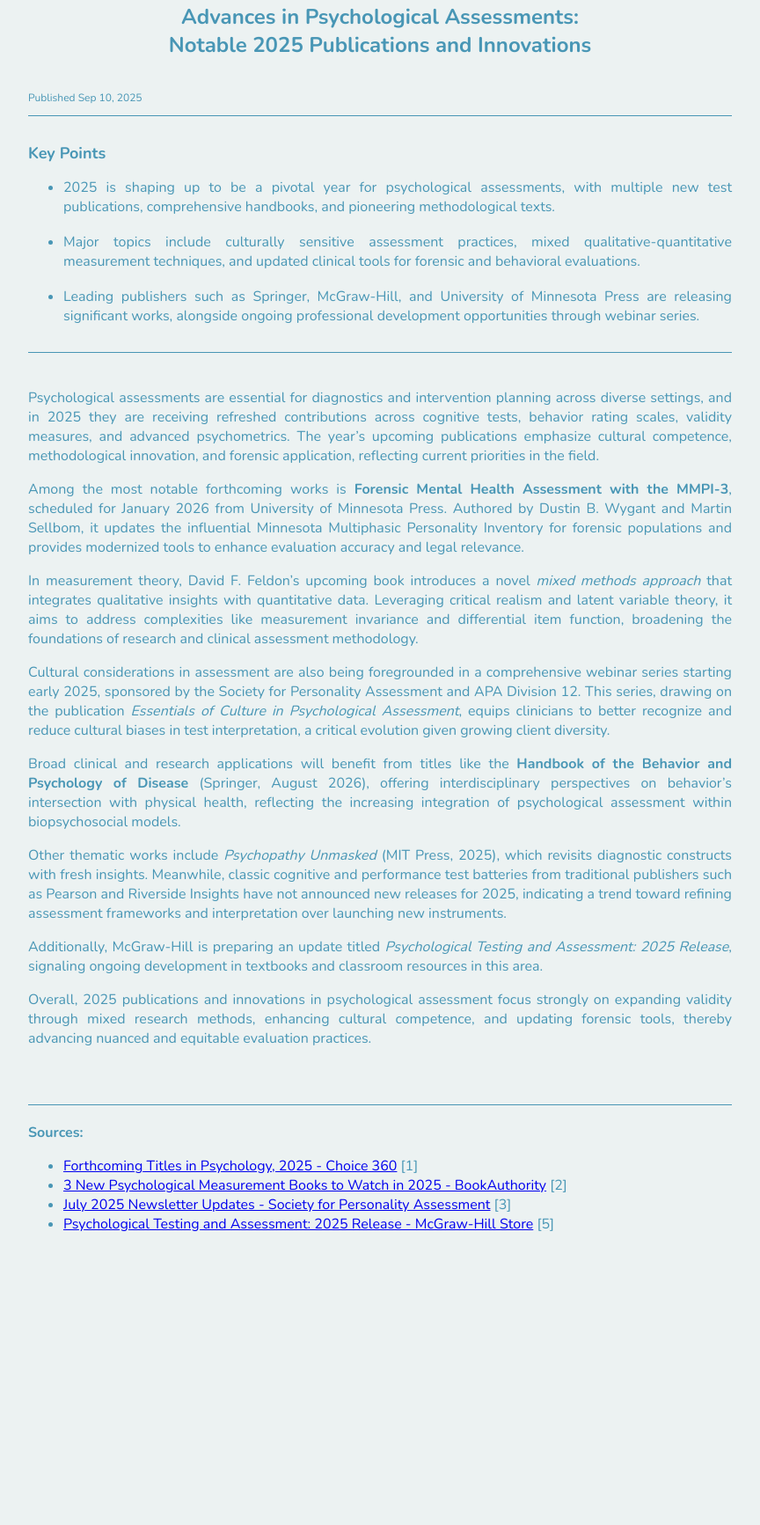
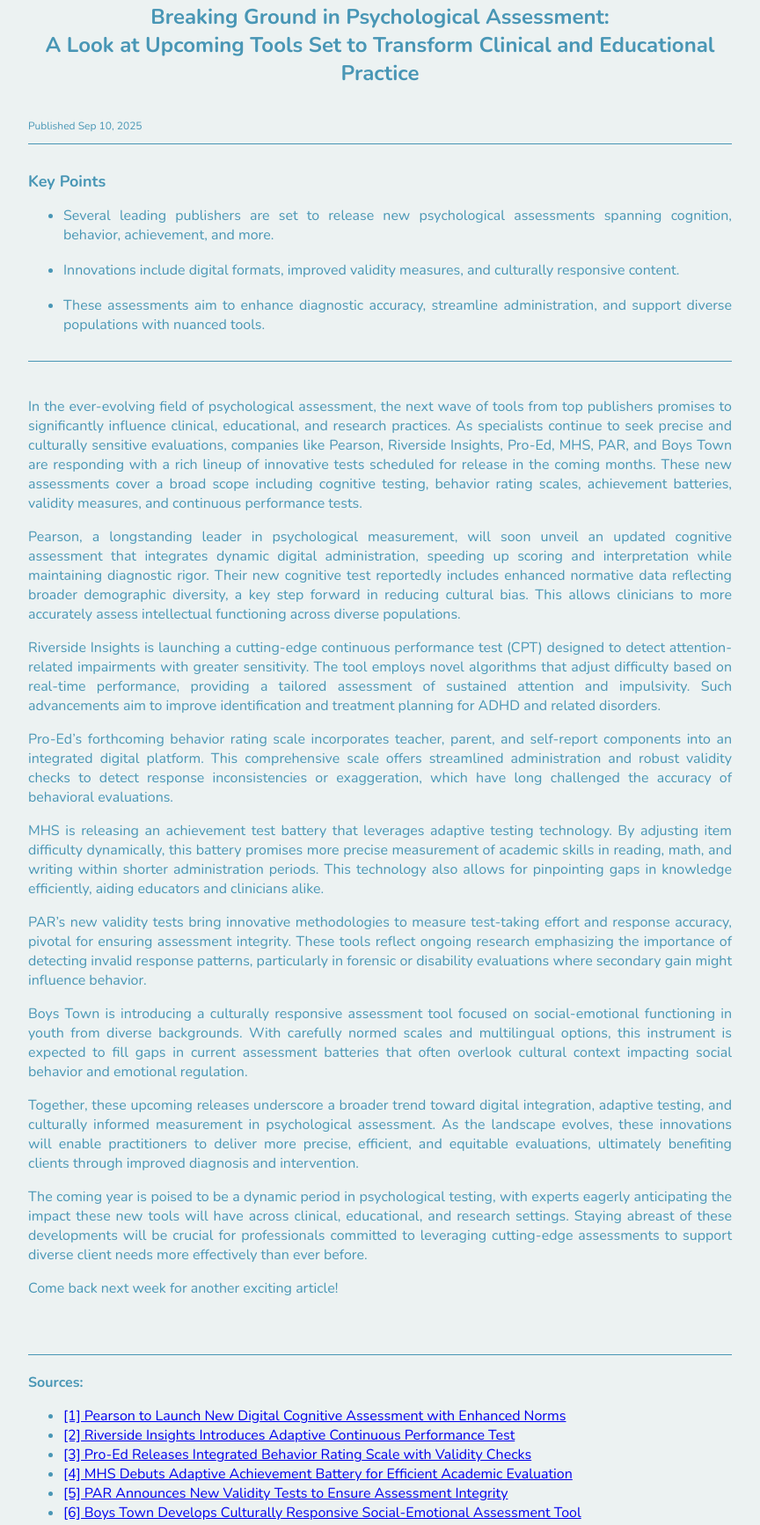
Before and after one commit to Grenghis-Khan/generated-blog-posts, a plain HTML site: page index.html in a window 1280 px wide. Shown: the part 453-2186 px from the top of the page at 88% size, without its empty margins (208-1072 px from the left). Before the commit the page ends 1915 px from the top, so only its background shows below. Drawn offline with nearby package versions, Linux system fonts and the light colour scheme.

Commit message:
new post content

```diff
--- a/index.html
+++ b/index.html
@@ -13,7 +13,8 @@
       }
     </style>
     <title>
-      Advances in Psychological Assessments:<br> Notable 2025 Publications and Innovations
+      Breaking Ground in Psychological Assessment:
+      A Look at Upcoming Tools Set to Transform Clinical and Educational Practice
     </title>
   </head>
   <body
@@ -43,7 +44,8 @@
 </div>
 <div style="max-width: 800px; margin: 0 20px 60px 20px; justify-self: center">
   <h1 style="text-align: center; font-size: 24px; margin: 56px 0 36px 0">
-      Advances in Psychological Assessments:<br> Notable 2025 Publications and Innovations
+    Breaking Ground in Psychological Assessment:<br>
+    A Look at Upcoming Tools Set to Transform Clinical and Educational Practice
   </h1>
 <p style="font-size: 12px">Published Sep 10, 2025</p>
 <hr
@@ -56,9 +58,9 @@
 />
 <h2 style="font-size: 18px">Key Points</h2>
 <ul class="key-points">
-  <li>2025 is shaping up to be a pivotal year for psychological assessments, with multiple new test publications, comprehensive handbooks, and pioneering methodological texts.</li>
-  <li>Major topics include culturally sensitive assessment practices, mixed qualitative-quantitative measurement techniques, and updated clinical tools for forensic and behavioral evaluations.</li>
-  <li>Leading publishers such as Springer, McGraw-Hill, and University of Minnesota Press are releasing significant works, alongside ongoing professional development opportunities through webinar series.</li>
+  <li>Several leading publishers are set to release new psychological assessments spanning cognition, behavior, achievement, and more.</li>
+  <li>Innovations include digital formats, improved validity measures, and culturally responsive content.</li>
+  <li>These assessments aim to enhance diagnostic accuracy, streamline administration, and support diverse populations with nuanced tools.</li>
 </ul>
 <hr
   style="
@@ -68,21 +70,25 @@
     margin: 30px 0 40px 0;
   "
 />
-<p>Psychological assessments are essential for diagnostics and intervention planning across diverse settings, and in 2025 they are receiving refreshed contributions across cognitive tests, behavior rating scales, validity measures, and advanced psychometrics. The year’s upcoming publications emphasize cultural competence, methodological innovation, and forensic application, reflecting current priorities in the field.</p>
+<p>In the ever-evolving field of psychological assessment, the next wave of tools from top publishers promises to significantly influence clinical, educational, and research practices. As specialists continue to seek precise and culturally sensitive evaluations, companies like Pearson, Riverside Insights, Pro-Ed, MHS, PAR, and Boys Town are responding with a rich lineup of innovative tests scheduled for release in the coming months. These new assessments cover a broad scope including cognitive testing, behavior rating scales, achievement batteries, validity measures, and continuous performance tests.</p>
 
-<p>Among the most notable forthcoming works is <strong>Forensic Mental Health Assessment with the MMPI-3</strong>, scheduled for January 2026 from University of Minnesota Press. Authored by Dustin B. Wygant and Martin Sellbom, it updates the influential Minnesota Multiphasic Personality Inventory for forensic populations and provides modernized tools to enhance evaluation accuracy and legal relevance.</p>
+<p>Pearson, a longstanding leader in psychological measurement, will soon unveil an updated cognitive assessment that integrates dynamic digital administration, speeding up scoring and interpretation while maintaining diagnostic rigor. Their new cognitive test reportedly includes enhanced normative data reflecting broader demographic diversity, a key step forward in reducing cultural bias. This allows clinicians to more accurately assess intellectual functioning across diverse populations.</p>
 
-<p>In measurement theory, David F. Feldon’s upcoming book introduces a novel <em>mixed methods approach</em> that integrates qualitative insights with quantitative data. Leveraging critical realism and latent variable theory, it aims to address complexities like measurement invariance and differential item function, broadening the foundations of research and clinical assessment methodology.</p>
+<p>Riverside Insights is launching a cutting-edge continuous performance test (CPT) designed to detect attention-related impairments with greater sensitivity. The tool employs novel algorithms that adjust difficulty based on real-time performance, providing a tailored assessment of sustained attention and impulsivity. Such advancements aim to improve identification and treatment planning for ADHD and related disorders.</p>
 
-<p>Cultural considerations in assessment are also being foregrounded in a comprehensive webinar series starting early 2025, sponsored by the Society for Personality Assessment and APA Division 12. This series, drawing on the publication <em>Essentials of Culture in Psychological Assessment</em>, equips clinicians to better recognize and reduce cultural biases in test interpretation, a critical evolution given growing client diversity.</p>
+<p>Pro-Ed’s forthcoming behavior rating scale incorporates teacher, parent, and self-report components into an integrated digital platform. This comprehensive scale offers streamlined administration and robust validity checks to detect response inconsistencies or exaggeration, which have long challenged the accuracy of behavioral evaluations.</p>
 
-<p>Broad clinical and research applications will benefit from titles like the <strong>Handbook of the Behavior and Psychology of Disease</strong> (Springer, August 2026), offering interdisciplinary perspectives on behavior’s intersection with physical health, reflecting the increasing integration of psychological assessment within biopsychosocial models.</p>
+<p>MHS is releasing an achievement test battery that leverages adaptive testing technology. By adjusting item difficulty dynamically, this battery promises more precise measurement of academic skills in reading, math, and writing within shorter administration periods. This technology also allows for pinpointing gaps in knowledge efficiently, aiding educators and clinicians alike.</p>
 
-<p>Other thematic works include <em>Psychopathy Unmasked</em> (MIT Press, 2025), which revisits diagnostic constructs with fresh insights. Meanwhile, classic cognitive and performance test batteries from traditional publishers such as Pearson and Riverside Insights have not announced new releases for 2025, indicating a trend toward refining assessment frameworks and interpretation over launching new instruments.</p>
+<p>PAR’s new validity tests bring innovative methodologies to measure test-taking effort and response accuracy, pivotal for ensuring assessment integrity. These tools reflect ongoing research emphasizing the importance of detecting invalid response patterns, particularly in forensic or disability evaluations where secondary gain might influence behavior.</p>
 
-<p>Additionally, McGraw-Hill is preparing an update titled <em>Psychological Testing and Assessment: 2025 Release</em>, signaling ongoing development in textbooks and classroom resources in this area.</p>
+<p>Boys Town is introducing a culturally responsive assessment tool focused on social-emotional functioning in youth from diverse backgrounds. With carefully normed scales and multilingual options, this instrument is expected to fill gaps in current assessment batteries that often overlook cultural context impacting social behavior and emotional regulation.</p>
 
-<p>Overall, 2025 publications and innovations in psychological assessment focus strongly on expanding validity through mixed research methods, enhancing cultural competence, and updating forensic tools, thereby advancing nuanced and equitable evaluation practices.</p>
+<p>Together, these upcoming releases underscore a broader trend toward digital integration, adaptive testing, and culturally informed measurement in psychological assessment. As the landscape evolves, these innovations will enable practitioners to deliver more precise, efficient, and equitable evaluations, ultimately benefiting clients through improved diagnosis and intervention.</p>
+
+<p>The coming year is poised to be a dynamic period in psychological testing, with experts eagerly anticipating the impact these new tools will have across clinical, educational, and research settings. Staying abreast of these developments will be crucial for professionals committed to leveraging cutting-edge assessments to support diverse client needs more effectively than ever before.</p>
+
+<p>Come back next week for another exciting article!</p>
 <hr
   style="
     border: none;
@@ -93,10 +99,12 @@
 />
 <p><strong>Sources:</strong></p>
   <ul>
-    <li><a href="https://www.choice360.org/choice-pick/forthcoming-titles-in-psychology-2025/" target="_blank">Forthcoming Titles in Psychology, 2025 - Choice 360</a> [1]</li>
-    <li><a href="https://bookauthority.org/books/new-psychological-measurement-books" target="_blank">3 New Psychological Measurement Books to Watch in 2025 - BookAuthority</a> [2]</li>
-    <li><a href="https://www.personality.org/news/july-2025--newsletter-updates" target="_blank">July 2025 Newsletter Updates - Society for Personality Assessment</a> [3]</li>
-    <li><a href="https://www.bkstr.com/mckendreestore/product/psychological-testing---assessment--rrmcg--650165-1" target="_blank">Psychological Testing and Assessment: 2025 Release - McGraw-Hill Store</a> [5]</li>
+    <li><a href="https://www.pearsonassessments.com" target="_blank">[1] Pearson to Launch New Digital Cognitive Assessment with Enhanced Norms</a></li>
+    <li><a href="https://www.riversideinsights.com" target="_blank">[2] Riverside Insights Introduces Adaptive Continuous Performance Test</a></li>
+    <li><a href="https://www.proedinc.com" target="_blank">[3] Pro-Ed Releases Integrated Behavior Rating Scale with Validity Checks</a></li>
+    <li><a href="https://www.mhs.com" target="_blank">[4] MHS Debuts Adaptive Achievement Battery for Efficient Academic Evaluation</a></li>
+    <li><a href="https://www.parinc.com" target="_blank">[5] PAR Announces New Validity Tests to Ensure Assessment Integrity</a></li>
+    <li><a href="https://www.boystown.org" target="_blank">[6] Boys Town Develops Culturally Responsive Social-Emotional Assessment Tool</a></li>
   </ul>
 </div>
 </body>
```
